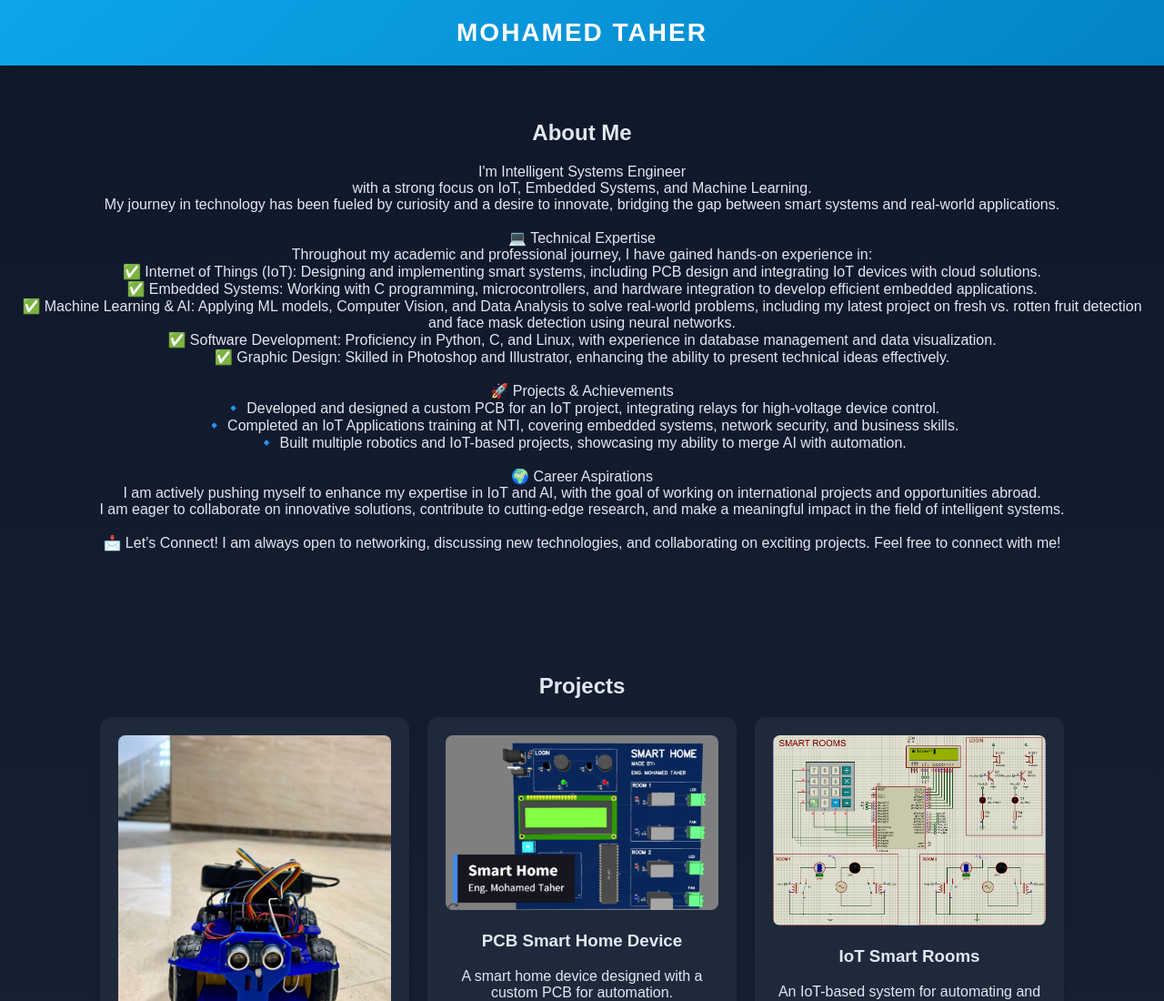
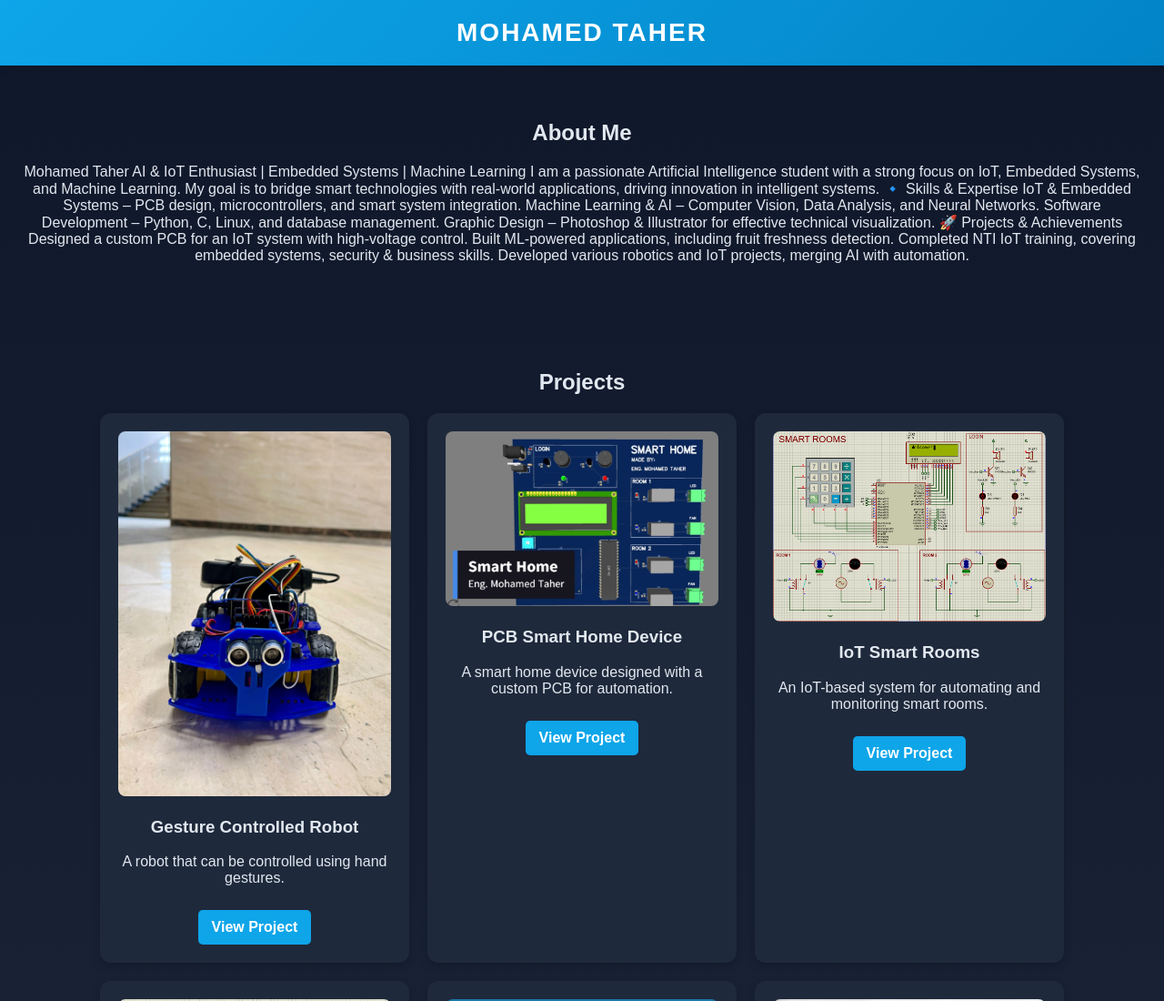
Before and after one commit to MohamedTaher57/Portfolio, a plain HTML site: page index.html in a window 1280 px wide. Shown: the top 1100 px of the page at 91% size. Drawn offline with Linux system fonts and the light colour scheme.

Commit message:
Update index.html

```diff
--- a/index.html
+++ b/index.html
@@ -14,28 +14,21 @@
     <section class="about reveal">
         <h2>About Me</h2>
         <p>
-            I'm Intelligent Systems Engineer <br>
-            with a strong focus on IoT, Embedded Systems, and Machine Learning.<br>
-            My journey in technology has been fueled by curiosity and a desire to innovate, bridging the gap between smart systems and real-world applications.<br> <br>
-            💻 Technical Expertise <br>
-            Throughout my academic and professional journey, I have gained hands-on experience in: <br>
-            ✅ Internet of Things (IoT): Designing and implementing smart systems, including PCB design and integrating IoT devices with cloud solutions.<br>
-            ✅ Embedded Systems: Working with C programming, microcontrollers, and hardware integration to develop efficient embedded applications.<br>
-            ✅ Machine Learning & AI: Applying ML models, Computer Vision, and Data Analysis to solve real-world problems, including my latest project on fresh vs. rotten fruit detection and face mask detection using neural networks.<br>
-            ✅ Software Development: Proficiency in Python, C, and Linux, with experience in database management and data visualization.<br>
-            ✅ Graphic Design: Skilled in Photoshop and Illustrator, enhancing the ability to present technical ideas effectively.<br> <br>
+            Mohamed Taher
+            AI & IoT Enthusiast | Embedded Systems | Machine Learning
 
-            🚀 Projects & Achievements<br>
-            🔹 Developed and designed a custom PCB for an IoT project, integrating relays for high-voltage device control.<br>
-            🔹 Completed an IoT Applications training at NTI, covering embedded systems, network security, and business skills.<br>
-            🔹 Built multiple robotics and IoT-based projects, showcasing my ability to merge AI with automation.<br> <br>
+            I am a passionate Artificial Intelligence student with a strong focus on IoT, Embedded Systems, and Machine Learning. My goal is to bridge smart technologies with real-world applications, driving innovation in intelligent systems.
 
-            🌍 Career Aspirations<br>
-            I am actively pushing myself to enhance my expertise in IoT and AI, with the goal of working on international projects and opportunities abroad. <br>
-            I am eager to collaborate on innovative solutions, contribute to cutting-edge research, and make a meaningful impact in the field of intelligent systems. <br> <br>
-
-            📩 Let’s Connect!
-            I am always open to networking, discussing new technologies, and collaborating on exciting projects. Feel free to connect with me!<br> <br>
+            🔹 Skills & Expertise
+            IoT & Embedded Systems – PCB design, microcontrollers, and smart system integration.
+            Machine Learning & AI – Computer Vision, Data Analysis, and Neural Networks.
+            Software Development – Python, C, Linux, and database management.
+            Graphic Design – Photoshop & Illustrator for effective technical visualization.
+            🚀 Projects & Achievements
+            Designed a custom PCB for an IoT system with high-voltage control.
+            Built ML-powered applications, including fruit freshness detection.
+            Completed NTI IoT training, covering embedded systems, security & business skills.
+            Developed various robotics and IoT projects, merging AI with automation.
         </p>
     </section>
     <section class="projects reveal">
```
